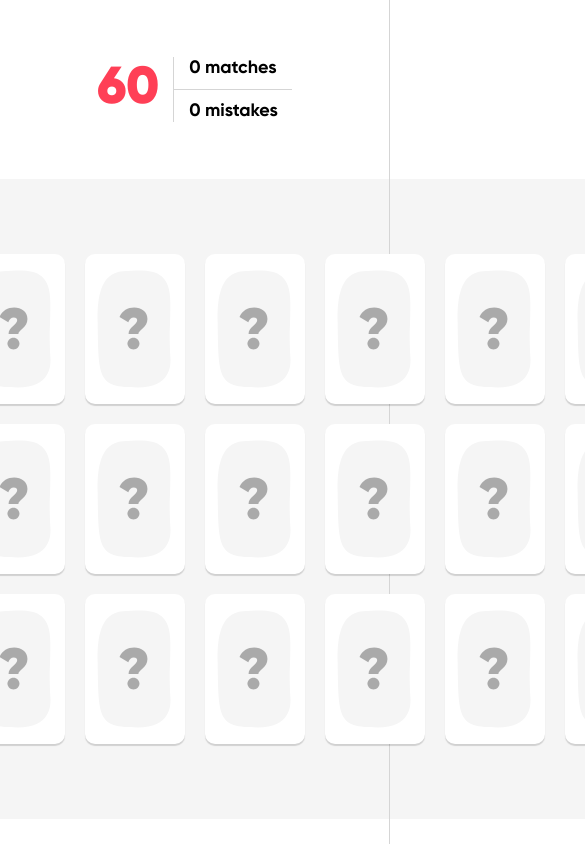
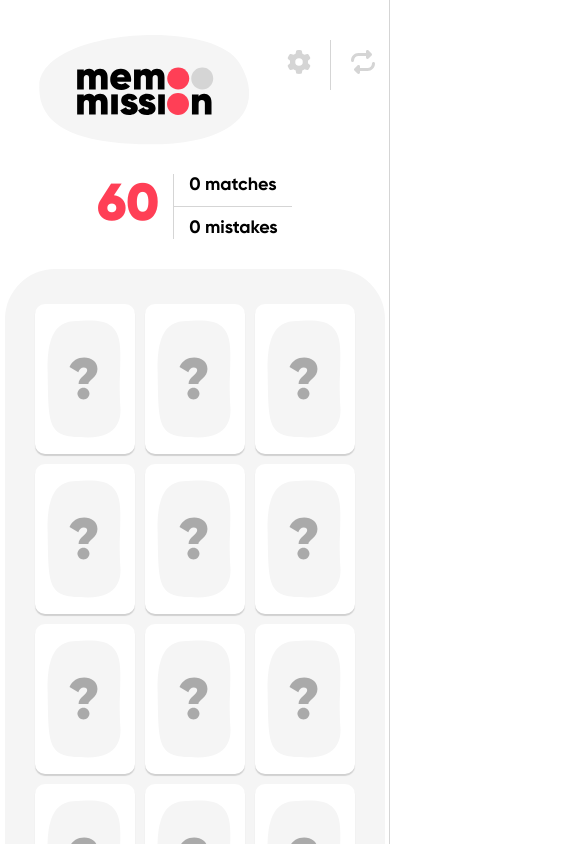
Before and after one commit to alextsx/memory_game, a Next.js app: page / in a window 390 px wide. Shown: the top 844 px of the page, 585 px wide, since content can reach past the window. Built offline with nearby package versions, Linux system fonts and the light colour scheme.

Commit message:
feat: implement responsive design

```diff
--- a/src/app/layout.tsx
+++ b/src/app/layout.tsx
@@ -7,6 +7,7 @@ import '@/styles/card.css';
 import '@/styles/game-board.css';
 import '@/styles/header.css';
 import '@/styles/modal.css';
+import '@/styles/alert.css';
 
 export const metadata: Metadata = {
   title: 'Memo mission',
--- a/src/components/AlertBox.tsx
+++ b/src/components/AlertBox.tsx
@@ -6,11 +6,10 @@ import { cn } from '@/utils/cn';
 
 /*
 taken from shadcn/ui, ill use it for my alertbox component
-
 */
 
 const alertVariants = cva(
-  'absolute bottom-8 right-4 w-[400px] border p-2 text-left pl-5 [&>svg~*]:pl-7 [&>svg+div]:translate-y-[-3px] [&>svg]:absolute [&>svg]:left-4 [&>svg]:top-4',
+  'alert [&>svg~*]:pl-7 [&>svg+div]:translate-y-[-3px] [&>svg]:absolute [&>svg]:left-4 [&>svg]:top-4',
   {
     variants: {
       variant: {
--- /dev/null
+++ b/src/styles/alert.css
@@ -0,0 +1,32 @@
+.alert {
+  position: fixed;
+  bottom: 2rem;
+  right: 1rem;
+  width: 25rem;
+  height: 6rem;
+  padding: 0.5rem;
+  text-align: left;
+  padding-left: 1.25rem;
+  z-index: 99;
+}
+
+@media (max-width: 860px) {
+  .alert {
+    right: 1rem;
+    top: 1rem;
+  }
+}
+
+@media (max-width: 640px) {
+  .alert {
+    right: 1rem;
+    top: 1rem;
+  }
+}
+
+@media (max-width: 480px) {
+  .alert {
+    right: 0.5rem;
+    top: 0.5rem;
+  }
+}
--- a/src/styles/game-board.css
+++ b/src/styles/game-board.css
@@ -1,3 +1,4 @@
+/* Default for large screens */
 .game-board {
   display: flex;
   flex-direction: row;
@@ -7,9 +8,33 @@
   align-content: center;
   padding: 75px 25px;
   gap: 20px;
-
   width: 1080px;
-
   background: var(--gray-light);
   border-radius: 50px;
 }
+
+/* For screens 860px or under */
+@media screen and (max-width: 860px) {
+  .game-board {
+    width: 760px;
+    padding: 50px;
+    gap: 10px;
+  }
+}
+
+/* For screens 640px or under */
+@media screen and (max-width: 640px) {
+  .game-board {
+    width: 540px;
+    padding: 50px;
+    gap: 10px;
+  }
+}
+
+/* For screens 480px or under */
+@media screen and (max-width: 480px) {
+  .game-board {
+    width: 380px;
+    padding: 35px 25px;
+  }
+}
--- a/src/styles/header.css
+++ b/src/styles/header.css
@@ -5,10 +5,68 @@
   align-items: center;
 
   border-radius: 10px;
-  padding: 0px;
-
   width: 1080px;
   height: 119px;
+}
+
+/* For screens 860px or under */
+@media screen and (max-width: 860px) {
+  .game-header {
+    width: 760px;
+  }
+}
+
+/* For screens 640px or under */
+@media screen and (max-width: 640px) {
+  .game-header {
+    height: auto;
+    width: 540px;
+    gap: 25px;
+    flex-wrap: wrap;
+    justify-content: space-around;
+    align-items: flex-start;
+  }
+
+  .game-header::before {
+    content: '';
+    order: 1;
+    max-width: 108px;
+    flex: 1;
+    visibility: hidden;
+  }
+
+  .game-header > img {
+    order: 2;
+  }
+
+  .game-header .menubar {
+    max-width: 108px;
+    height: 54px;
+    padding-top: 10px;
+    order: 3;
+    flex: 1;
+  }
+
+  .game-info {
+    flex-basis: 100%;
+    order: 4;
+  }
+}
+
+/* For screens 480px or under */
+@media screen and (max-width: 480px) {
+  .game-header {
+    width: 380px;
+    flex-wrap: wrap;
+    justify-content: space-around;
+    align-items: flex-start;
+  }
+
+  .game-info {
+    padding: 0px;
+    flex-basis: 100%;
+    order: 4;
+  }
 }
 
 .game-header > img {
```
